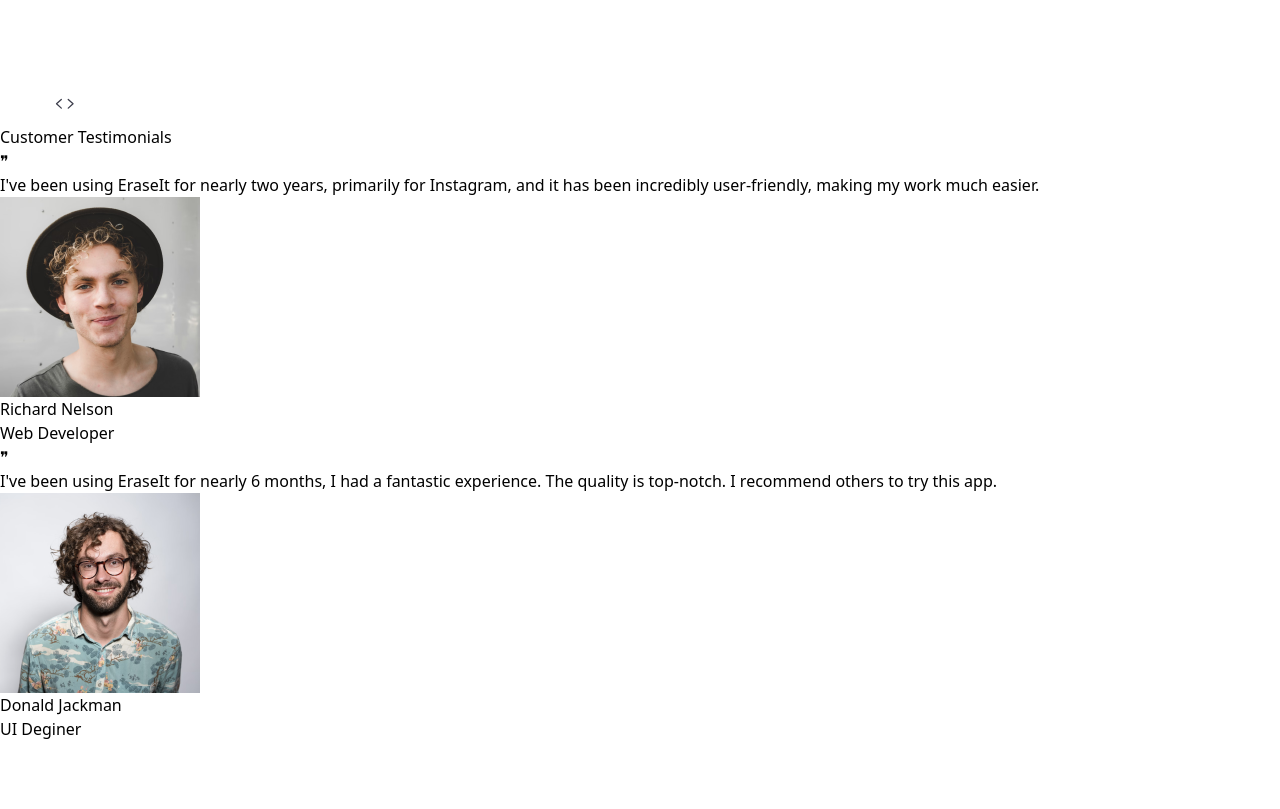
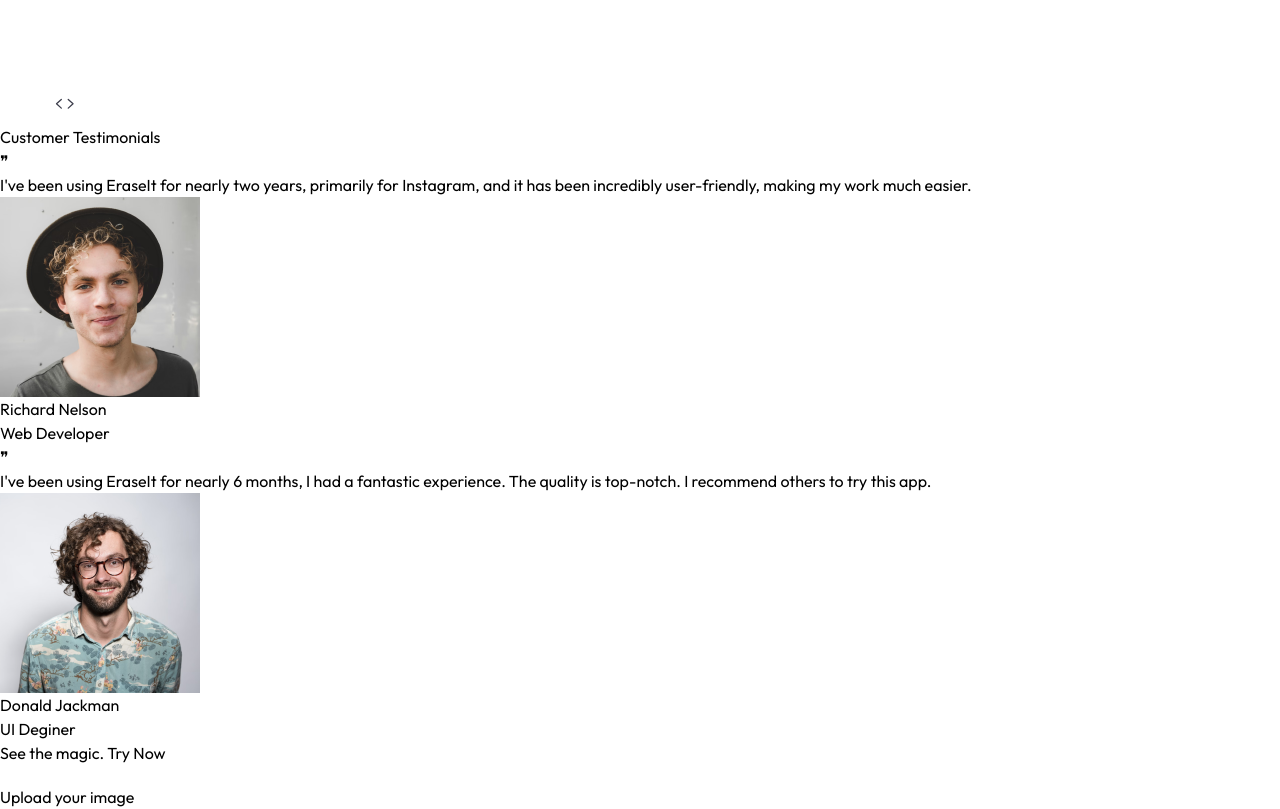
Before and after one commit to Manish12-verma/EraseIt, a React (Vite) app in the folder Client/: page / in a window 1280 px wide. Shown: the part 2840-3649 px from the top of the page. Before the commit the page ends 3581 px from the top, so only its background shows below. Built offline with nearby package versions, Linux system fonts and the light colour scheme.

Commit message:
added upload section

```diff
--- a/Client/src/components/Testiminials.jsx
+++ b/Client/src/components/Testimonials.jsx
@@ -1,7 +1,7 @@
 import React from 'react'
 import { testimonialsData } from '../assets/assets'
 
-const Testiminials = () => {
+const Testimonials = () => {
   return (
     <div>
       <h1 className='mb-12 sm:mb-20 text-center text-2xl  md:text-3xl  lg:text-4xl mt-4 font-semibold bg-gradient-to-r from-gray-900 to-gray-400 bg-clip-text text-transparent py-5'>Customer Testimonials</h1>
@@ -24,4 +24,4 @@
   )
 }
 
-export default Testiminials
+export default Testimonials
--- /dev/null
+++ b/Client/src/components/Upload.jsx
@@ -0,0 +1,19 @@
+import React from 'react'
+import { assets } from '../assets/assets'
+
+const Upload = () => {
+  return (
+    <div className='pb-16'>
+      <h1 className='text-center text-2xl  md:text-3xl  lg:text-4xl mt-4 font-semibold bg-gradient-to-r from-gray-900 to-gray-400 bg-clip-text text-transparent py-6 md:py-16'>See the magic. Try Now</h1>
+       <div className='text-center mb-24'>
+                <input type="file" name="" id="upload2" hidden />
+                <label className="inline-flex  gap-3 px-8 py-3.5 rounded-full cursor-pointer bg-gradient-to-r from-blue-700 to-green-600 m-auto hover:scale-105 transition-all duration-700" htmlFor="upload2">
+                  <img width={20} src={assets.upload_btn_icon} alt="" />
+                  <p className="text-white text-sm">Upload your image</p>
+                </label>
+              </div>
+    </div>
+  )
+}
+
+export default Upload
--- a/Client/src/index.css
+++ b/Client/src/index.css
@@ -1,7 +1,12 @@
+@import url('https://fonts.googleapis.com/css2?family=Outfit:wght@100..900&display=swap');
 @tailwind base;
 @tailwind components;
 @tailwind utilities;
 
+
+*{
+    font-family: Outfit;
+}
 .slider{
     -webkit-appearance: none;
     height: 100%;
--- a/Client/src/pages/Home.jsx
+++ b/Client/src/pages/Home.jsx
@@ -1,8 +1,8 @@
-import React from 'react'
 import Header from '../components/Header'
 import Steps from '../components/Steps'
 import BgSlider from '../components/BgSlider'
-import Testiminials from '../components/Testiminials'
+import Testiminials from '../components/Testimonials'
+import Upload from '../components/Upload'
 
 const Home = () => {
   return (
@@ -11,6 +11,7 @@
       <Steps/>
       <BgSlider/>
       <Testiminials/>
+      <Upload/>
     </div>
   )
 }
```
